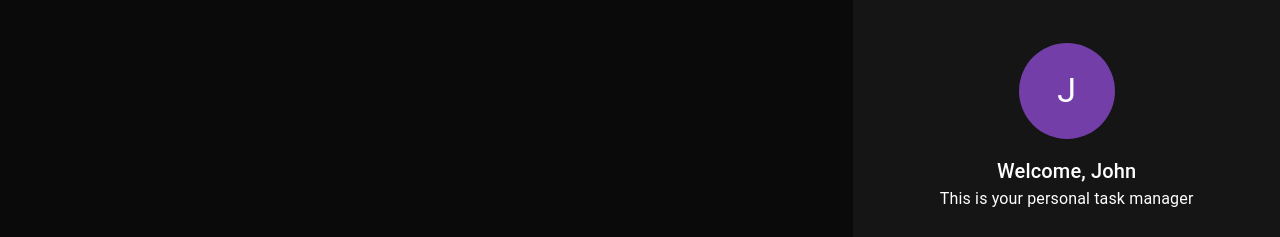
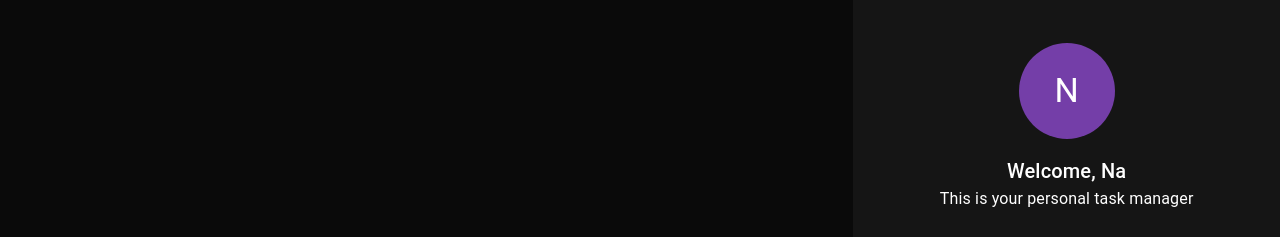
Before and after one commit to na-lin/todo-react-node-ts, a React (Create React App) app: page / in a window 1280 px wide. Shown: the part 273-510 px from the top of the page. Built offline with nearby package versions, Linux system fonts and the light colour scheme.

Commit message:
add ts interface for type safety

```diff
--- a/src/components/sidebar/Sidebar.tsx
+++ b/src/components/sidebar/Sidebar.tsx
@@ -24,7 +24,7 @@ const Sidebar: FC = (): ReactElement => {
         alignItems: 'center',
       }}
     >
-      <Profile />
+      <Profile name="Na" />
     </Grid>
   );
 };
```
Also changed, not shown: src/components/profile/Profile.tsx (+7 -3 lines).
